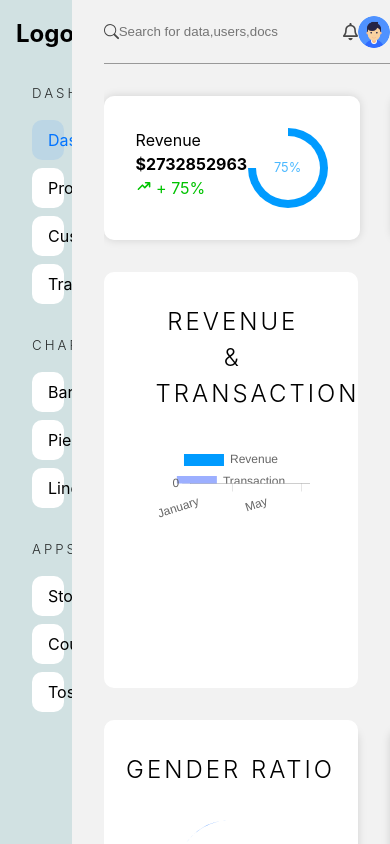
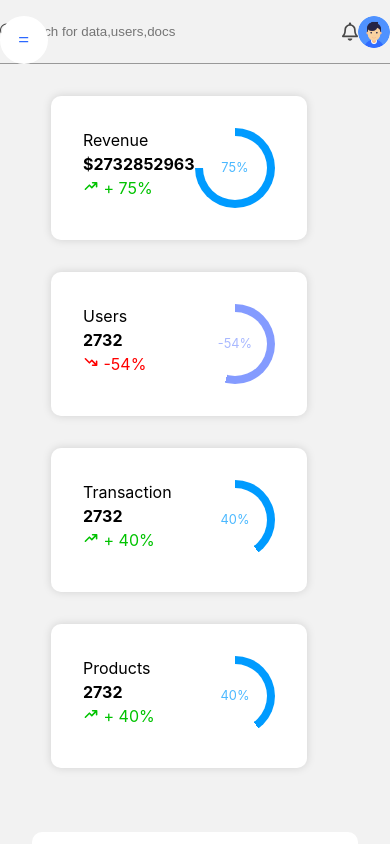
Before and after one commit to Shaileshjadav2732/Admin-Dashboard, a React (Vite) app: page /admin/dashboard in a window 390 px wide. Built offline with nearby package versions, Linux system fonts and the light colour scheme.

Commit message:
add Loader and Hamburger

```diff
--- a/src/App.tsx
+++ b/src/App.tsx
@@ -1,4 +1,4 @@
-import { BrowserRouter as Router, Routes, Route } from "react-router-dom";
+import { BrowserRouter as Router, Routes, Route, Link } from "react-router-dom";
 import { lazy, Suspense } from "react";
 
 import Loader from "./components/Loader";
@@ -25,6 +25,15 @@ const App = () => {
     <Suspense fallback={<Loader />}>
       <Router>
         <Routes>
+          <Route
+            path="/"
+            element={
+              <Link to={"/admin/dashboard"}>
+                <button style={ { margin: "10px",padding: "10px" ,borderRadius: "5px",backgroundColor: "rgba(0, 0, 0, 0.216)", color: "black" } }>Visit Dashboard</button>
+              </Link>
+            }
+          />
+
           <Route path="/admin/dashboard" element={<Dashboard />} />
           <Route path="/admin/customers" element={<Customers />} />
           <Route path="/admin/products" element={<Products />} />
@@ -38,16 +47,14 @@ const App = () => {
             element={<TransactionManagement />}
           />
           {/* charts */}
-          <Route path="/admin/chart/bar" element={<BarCharts/>} />
-          <Route path="/admin/chart/pie" element={<PieCharts/>} />
-           <Route path="/admin/chart/line" element={<LineCharts/>} />
-           {/* apps */}
+          <Route path="/admin/chart/bar" element={<BarCharts />} />
+          <Route path="/admin/chart/pie" element={<PieCharts />} />
+          <Route path="/admin/chart/line" element={<LineCharts />} />
+          {/* apps */}
 
-          <Route path="/admin/app/toss" element={<Toss/>} />
-          <Route path="/admin/app/stopwatch" element={<StopWatch/>} />
-           <Route path="/admin/app/coupon" element={<Coupon/>} />
-
-
+          <Route path="/admin/app/toss" element={<Toss />} />
+          <Route path="/admin/app/stopwatch" element={<StopWatch />} />
+          <Route path="/admin/app/coupon" element={<Coupon />} />
         </Routes>
       </Router>
     </Suspense>
--- a/src/components/AdminSidebar.tsx
+++ b/src/components/AdminSidebar.tsx
@@ -1,24 +1,90 @@
-import {IconType } from "react-icons";
-import { Link,Location, useLocation } from "react-router-dom";
-import { RiDashboardFill, RiShoppingBag2Fill,RiCoupon3Fill } from "react-icons/ri";
+import { useState,useEffect } from "react";
+import { IconType } from "react-icons";
 import { AiFillFileText } from "react-icons/ai";
+import {
+  FaChartBar,
+  FaChartLine,
+  FaChartPie,
+  FaGamepad,
+  FaStopwatch,
+} from "react-icons/fa";
+import { HiMenuAlt4 } from "react-icons/hi";
 import { IoIosPeople } from "react-icons/io";
-import {FaChartBar ,FaChartPie,FaChartLine ,FaStopwatch,FaGamepad} from "react-icons/fa"
+import {
+  RiCoupon3Fill,
+  RiDashboardFill,
+  RiShoppingBag2Fill,
+} from "react-icons/ri";
+import { Link, Location, useLocation } from "react-router-dom";
 const AdminSidebar = () => {
   const location = useLocation(); //useLocation()is use for get the url location from the browser and store it in location variable
+
+  const [showModel, setShowModel] = useState<boolean>(false);
+  const [phoneActive, setPhoneActive] = useState<boolean>(
+    window.innerWidth <= 1100 ? true : false
+  );
+
+
+  const resizeHandler = () => {
+    setPhoneActive(window.innerWidth <= 1100 ? true : false);
+  }
+
+  useEffect(() => {
+
+    window.addEventListener("resize", resizeHandler)
+
+    return () => {
+      window.removeEventListener("resize", resizeHandler)
+    }
+  }, [])
+
   return (
-    <aside>
+    <>
+      {phoneActive && (
+        <button id="hamburger" onClick={() => setShowModel(true)}>
+          <HiMenuAlt4 />
+        </button>
+      )}
+      <aside
+        style={
+          phoneActive
+            ? {
+                width: "20rem",
+                height: "100vh",
+                position: "fixed",
+                top: 0,
+                left: showModel ? "0" : "-20rem",
+                transition: "all 0.5s",
+              }
+            : {}
+        }
+      >
         <h2>Logo</h2>
 
         <FirstDiv location={location} />
         <SecondDiv location={location} />
-      <ThirdDiv location={location} />
+        <ThirdDiv
+          location={location}
+
+        />
+        {phoneActive && (
+          <button
+            id="close-sidebar"
+            onClick={() => {
+              setShowModel(false);
+            }}
+          >
+            Close
+          </button>
+        )}
       </aside>
+    </>
   );
 };
 
-const FirstDiv = ({location}:{location:Location})=>{
-return (<div>
+const FirstDiv = ({ location }: { location: Location }) => {
+  return (
+    <div>
       <h5>Dashboard</h5>
       <ul>
         <Li
@@ -46,10 +112,12 @@ return (<div>
           location={location}
         />
       </ul>
- </div>)
-}
-const SecondDiv = ({location}:{location:Location})=>{
-return(<div>
+    </div>
+  );
+};
+const SecondDiv = ({ location }: { location: Location }) => {
+  return (
+    <div>
       <h5>Charts</h5>
       <ul>
         <Li
@@ -70,13 +138,20 @@ return(<div>
           Icon={FaChartLine}
           location={location}
         />
+      </ul>
+    </div>
+  );
+};
 
-  </ul>
-</div>)
-}
+const ThirdDiv = ({
+  location,
 
-const ThirdDiv = ({ location }: { location: Location }) => {
- return( <div>
+}: {
+  location: Location;
+
+}) => {
+  return (
+    <div>
       <h5>Apps</h5>
       <ul>
         <Li
@@ -98,28 +173,33 @@ const ThirdDiv = ({ location }: { location: Location }) => {
           location={location}
         />
       </ul>
-  </div>)
+
+    </div>
+  );
 };
+
 
 interface LiProps {
   url: string;
   text: string;
   Icon: IconType;
-  location:Location;
+  location: Location;
 }
-const Li =  ({ url, text, location, Icon }: LiProps) => (
+const Li = ({ url, text, location, Icon }: LiProps) => (
   <li
     style={{
-    backgroundColor:location.pathname.includes(url)
+      backgroundColor: location.pathname.includes(url)
         ? "rgba(0,115,255,0.1)"
         : "white",
     }}
   >
     <Link
       to={url}
-      style={{ color: location.pathname.includes(url) ? "rgb(0,115,255)" : "black" }}
+      style={{
+        color: location.pathname.includes(url) ? "rgb(0,115,255)" : "black",
+      }}
     >
-      <Icon/>
+      <Icon />
       {text}
     </Link>
   </li>
--- a/src/components/Loader.tsx
+++ b/src/components/Loader.tsx
@@ -1,8 +1,9 @@
-
 const Loader = () => {
   return (
-    <div>Loading...</div>
-  )
-}
+    <section className="loader">
+      <div></div>
+    </section>
+  );
+};
 
-export default Loader
+export default Loader;
--- /dev/null
+++ b/src/styles/_mediaquery.scss
@@ -0,0 +1,60 @@
+@media screen and (width <= 1200px) {
+  .admin-container {
+    overflow: auto;
+  }
+
+  .dashboard {
+    .widget-container,
+    .graph-container,
+    .transaction-container {
+      justify-content: center;
+      flex-wrap: wrap;
+    }
+    .graph-container {
+      padding: 2rem;
+    }
+    .transaction-container {
+      padding: 2rem;
+      height: unset;
+    }
+  }
+  .product-management {
+    padding: 2rem;
+  }
+}
+
+@media screen and (width <=1100px) {
+  .admin-container {
+    grid-template-columns: 1fr !important;
+  }
+}
+
+@media screen and (width <=600px) {
+  .product-management {
+    flex-direction: column;
+    align-items: center;
+    padding: 0;
+    > section {
+      max-width: 400px;
+    }
+  }
+  .chart-container {
+    padding: 0;
+    > h1 {
+      margin: 0;
+      text-align: center;
+    }
+    > section {
+      margin: 8rem auto;
+    }
+  }
+  .dashboard-app-container > section {
+    .coupon-form {
+      display: flex;
+      flex-direction: column;
+    }
+    .stopwatch {
+      align-items: center;
+    }
+  }
+}
--- a/src/styles/app.scss
+++ b/src/styles/app.scss
@@ -3,6 +3,8 @@
 @import "product";
 @import "charts";
 @import "dashboardapp";
+@import "mediaquery";
+
 :root {
   font-family: Inter, system-ui, Avenir, Helvetica, Arial, sans-serif;
   line-height: 1.5;
@@ -145,3 +147,52 @@ a {
     }
   }
 }
+
+#hamburger{
+  display:grid;
+  place-items: center;
+  @include square(3rem);
+  border: none;
+  outline: none;
+  cursor: pointer;
+  color: rgba(44, 104, 255);
+  position: fixed;
+  top: 1rem;
+  background-color: white;
+  border-radius: 50%;
+  z-index: 9;
+}
+
+#close-sidebar{
+  width: 80%;
+  margin: 1rem auto;
+  display: block;
+  padding: 0.75rem;
+  border: none;
+  outline: none;
+  cursor: pointer;
+    background-color: rgba(188,2,2);
+    color: white;
+    border-radius: 10px;
+
+}
+.loader{
+  width: 100%;
+  height: 100vh;
+  @include flex;
+ >div{
+   @include square(10rem);
+  border-radius: 50%;
+  border-top: 1rem solid rgba(43,43,43);
+  border-left: 1rem solid rgba(43,43,43);
+  border-right: 1rem solid#fff;
+  border-bottom: 1rem solid #fff;
+  animation: loading-animation 0.5s linear infinite;
+ }
+}
+
+@keyframes loading-animation{
+     to{
+      transform: rotateZ( 360deg);
+     }
+}
```
Lines whose indentation alone changed are shown as unchanged.
